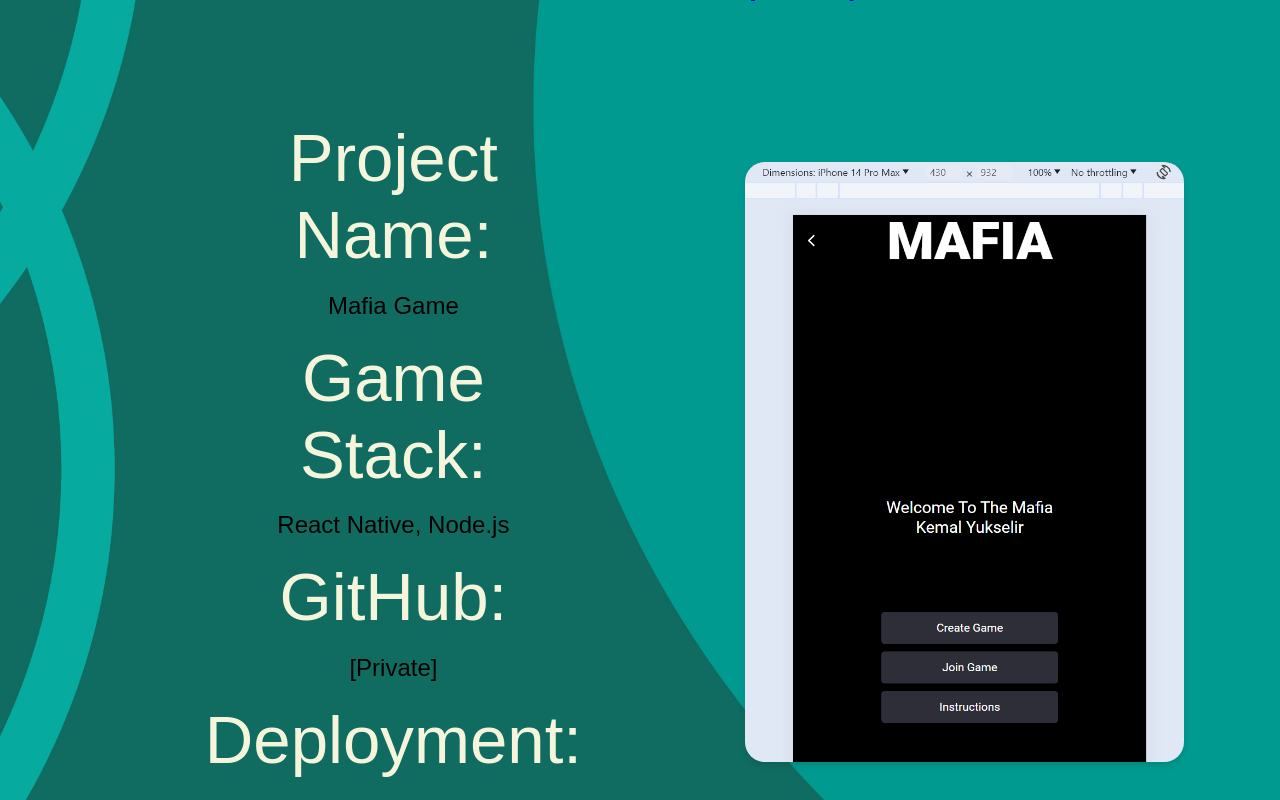
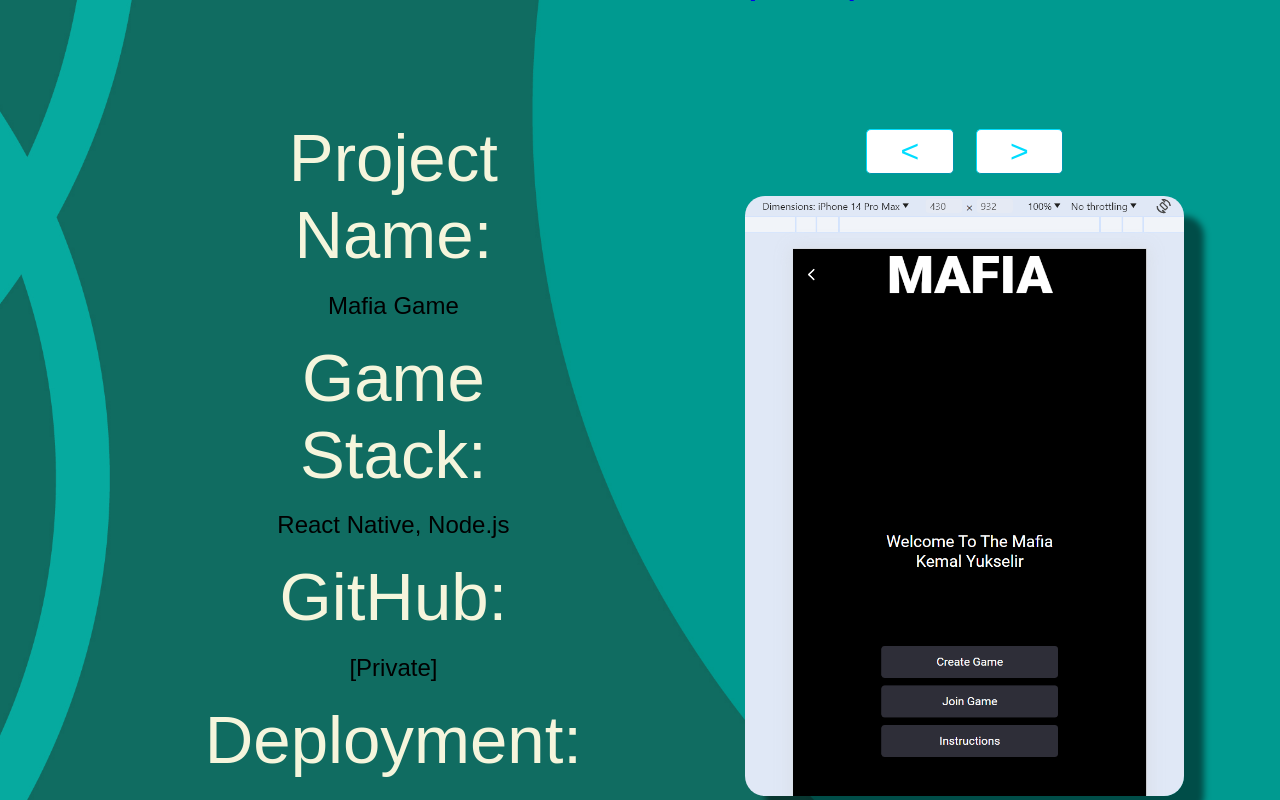
Before and after one commit to KemalYukselir/portfolio-website, a React (Create React App) app: page / in a window 1280 px wide. Shown: the part 540-1340 px from the top of the page. Built offline with nearby package versions, Linux system fonts and the light colour scheme; a web font is replaced by a local one.

Commit message:
added image control buttons

```diff
--- a/src/App.css
+++ b/src/App.css
@@ -93,26 +93,56 @@ nav {
   margin-bottom: 10%;
 }
 
+.image-controller-container {
+  margin-bottom: 40%;
+  flex: 1;
+  display: flex;
+  flex-direction: column;
+}
+
 .portfolio-section img {
   display: block;
 }
 
 .img-wrapper {
-  /* border: 5px solid #000000; */
   border-radius: 20px;
   overflow: hidden;
   box-sizing: border-box;
   padding: 0;
   box-shadow: 20px 20px 6px rgba(0, 0, 0, 0.5); /* Add drop shadow */
   transition: background-color 0.3s, transform 0.3s, box-shadow 0.3s;
-  box-shadow: 0 4px 6px rgba(0, 0, 0, 0.1);
 }
 
 .img-wrapper:hover {
   transform: scale(1.05);
+}
+
+.button-container {
+  margin-bottom: 4%;
+  display: flex;
+  justify-content: center;
+  height: 50px; /* Set a specific height for the container */
+}
+
+.button-container button {
+  background-color: #ffffff;
+  border-color: #00ddff;
+  border-radius: 5px;
+  border-width: 1px;
+  outline: none !important;
+  width: 20%;
+  height: 90%;
+  margin-left: 2.5%;
+  margin-right: 2.5%;
+  cursor: pointer;
+  font-size: 200%;
+  color: #00ddff;
+}
+
+.button-container button:hover {
+  transform: scale(1.05);
   box-shadow: 0 8px 12px rgba(0, 0, 0, 0.2);
 }
-
 
 .text-wrapper {
   display: flex;
@@ -120,7 +150,7 @@ nav {
   align-items: center;
   margin-right: 15%;
   margin-left: 10%;
-  text-align: center; /* Center the text */
+  text-align: center;
 }
 
 .text-wrapper h1 {
--- a/src/App.js
+++ b/src/App.js
@@ -7,8 +7,6 @@ import MafiaGameImg from "./Assets/mafiaGameImg.png";
 import groupProjectImg from "./Assets/groupDissImg.png";
 import escapeTheGhostsGame from "./Assets/escapeTheGhostsGame.png";
 import plantPotImg from "./Assets/plantPotImg.jpg";
-import placeHolderImage from "./Assets/placeHolderImage.jpg";
-
 
 function App() {
   return (
--- a/src/Components/NavigationBar.js
+++ b/src/Components/NavigationBar.js
@@ -1,5 +1,4 @@
 import React, {useState } from "react";
-import logo192 from '../Assets/logo192.png';
 import { HiOutlineBars3 } from "react-icons/hi2";
 import Box from "@mui/material/Box";
 import Drawer from "@mui/material/Drawer";
--- a/src/Components/Portfolios.js
+++ b/src/Components/Portfolios.js
@@ -6,10 +6,19 @@ const Portfolios = ({ projectName, gameStack, githubLink, deploymentLink, imgPla
       { flip ?
         (
           <div className='portfolio-section'>
+            <div className='img-container'>
+              <div className="button-container">
+                <button>{"<"}</button>
+                <button>{">"}</button>
+              </div>
               <div className='img-wrapper'>
+              {/* Image */}
               <img src={imgPlaceHolder} alt="Placeholder" style={{ width: imgWidth, height: imgHeight }}/>
               </div>
+            </div>
+
             <div className='text-wrapper'>
+              {/* Project Details */}
               <h1>Project Name:</h1> <p>{projectName}</p>
               <h1>Game Stack:</h1> <p>{gameStack}</p>
               <h1>GitHub:</h1> <p>{githubLink}</p>
@@ -26,6 +35,7 @@ const Portfolios = ({ projectName, gameStack, githubLink, deploymentLink, imgPla
         ) : (
           <div className='portfolio-section'>
             <div className='text-wrapper'>
+              {/* Project Details */}
               <h1>Project Name:</h1> <p>{projectName}</p>
               <h1>Game Stack:</h1> <p>{gameStack}</p>
               <h1>GitHub:</h1> <p>{githubLink}</p>
@@ -38,14 +48,19 @@ const Portfolios = ({ projectName, gameStack, githubLink, deploymentLink, imgPla
                   <h1>Deployment:</h1> <p>No Deployment</p>
                 </>)}
             </div>
+            <div className='img-container'>
+              <div className="button-container">
+                <button>{"<"}</button>
+                <button>{">"}</button>
+              </div>
               <div className='img-wrapper'>
+              {/* Image */}
               <img src={imgPlaceHolder} alt="Placeholder" style={{ width: imgWidth, height: imgHeight }}/>
               </div>
             </div>
+          </div>
         )
-
       }
-
     </div>
   )
 }
```
Lines whose indentation alone changed are shown as unchanged.
